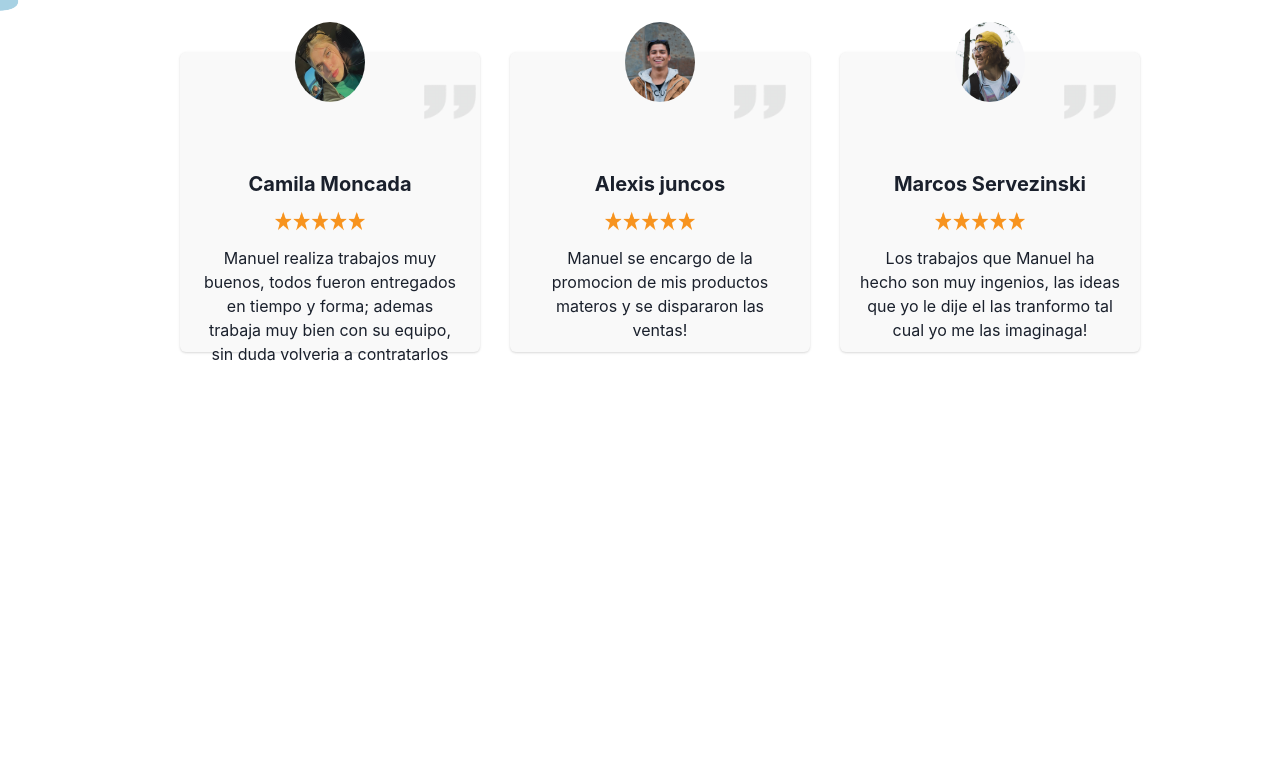
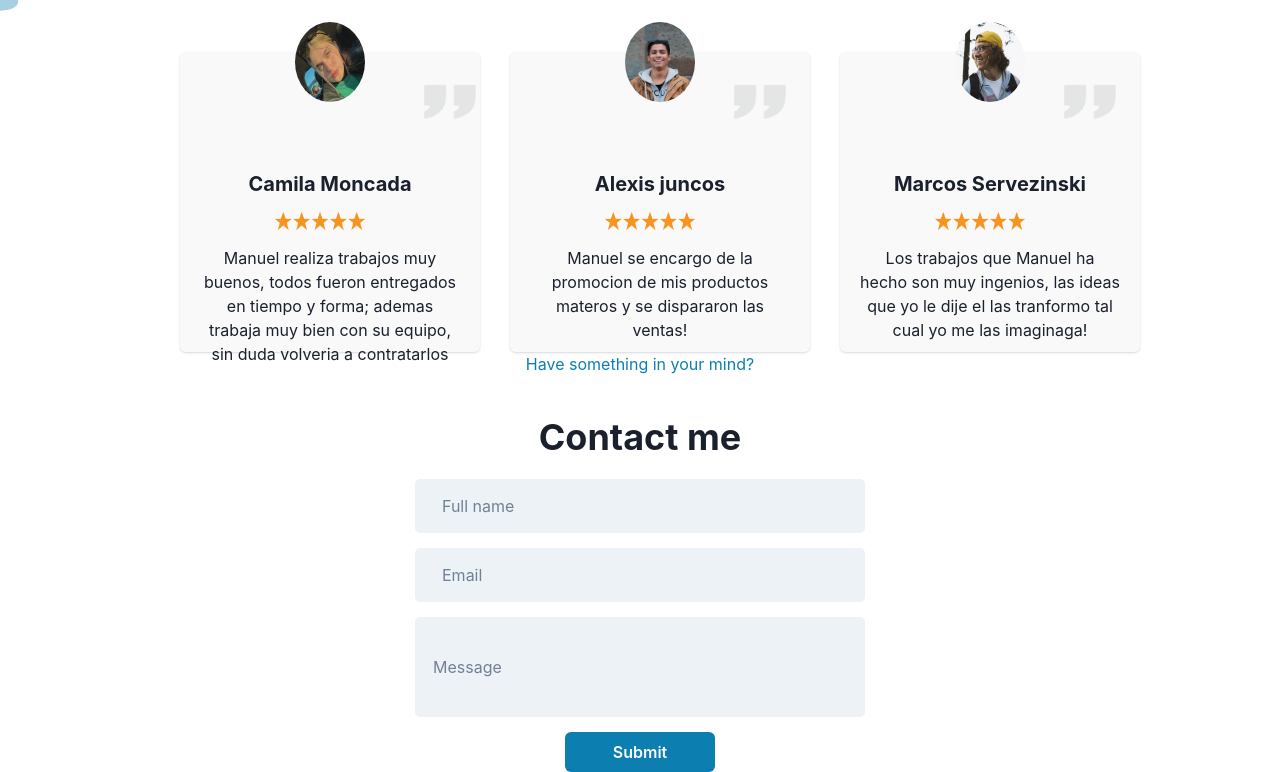
Before and after one commit to Manunyville/Armado-de-portfolio, a React (Vite) app: page / in a window 1280 px wide. Shown: the part 2035-2807 px from the top of the page. Before the commit the page ends 2421 px from the top, so only its background shows below. Built offline with nearby package versions, Linux system fonts and the light colour scheme.

Commit message:
componente form y su funcionamiento del formulario

```diff
--- a/package.json
+++ b/package.json
@@ -13,6 +13,7 @@
     "@chakra-ui/react": "^2.5.5",
     "@emotion/react": "^11.10.6",
     "@emotion/styled": "^11.10.6",
+    "@formspree/react": "^2.4.1",
     "framer-motion": "^10.12.4",
     "react": "^18.2.0",
     "react-dom": "^18.2.0",
--- a/src/App.jsx
+++ b/src/App.jsx
@@ -4,6 +4,7 @@ import './App.css'
 import Hero from './componentes/Hero/hero'
 import About from './componentes/about/about'
 import Service from './componentes/servicio/servicio'
+import Contacto from './componentes/form/contact'
 
 function App() {
 
@@ -13,6 +14,7 @@ function App() {
    <Hero/>
    <About/>
    <Service/>
+   <Contacto/>
     </div>
   )
 }
--- /dev/null
+++ b/src/componentes/form/contact.css
@@ -0,0 +1,10 @@
+*{
+padding: 0px;
+margin: 0px;
+}
+.imgContactoAzul{
+    position: absolute;
+}
+.stackForm{
+    position: relative;
+}
--- /dev/null
+++ b/src/componentes/form/contact.jsx
@@ -0,0 +1,94 @@
+import './contact.css'
+import React from 'react'
+import { Stack, HStack, VStack, Flex, Button, ButtonGroup, Text, Container, Heading, Image, Card, CardHeader, CardBody, Input, Textarea } from '@chakra-ui/react'
+import { motion } from "framer-motion";
+import { useForm, ValidationError } from '@formspree/react';
+import Azul from '../../assets/img/ImagenazulD.png';
+
+
+
+
+const Contacto = () => {
+    function ContactForm() {
+        const [state, handleSubmit] = useForm("mzbqknje");
+        if (state.succeeded) {
+            return <p>Thanks for joining!</p>;
+        }
+        return (
+            <form action="https://formspree.io/f/mzbqknje" onSubmit={handleSubmit}>
+                <VStack gap='15px'>
+                    <Input
+                        id="text"
+                        type="text"
+                        name="text"
+                        variant='filled'
+                        borderRadius='5px'
+                        placeholder='Full name'
+                        padding='25px'
+                        width='450px'
+                    />
+                    <Input
+                        id="email"
+                        type="email"
+                        name="email"
+                        variant='filled'
+                        borderRadius='5px'
+                        placeholder='Email'
+                        padding='25px'
+                        width='450px'
+                    />
+                    <ValidationError
+                        prefix="Email"
+                        field="email"
+                        errors={state.errors}
+                    />
+                    <Input
+                        id="message"
+                        name="message"
+                        variant='filled'
+                        borderRadius='5px'
+                        placeholder='Message'
+                        height='100px'
+                        width='450px'
+
+                    />
+                    <ValidationError
+                        prefix="Message"
+                        field="message"
+                        errors={state.errors}
+                    />
+                </VStack>
+                <VStack justify={'center'} marginTop='15px'>
+                    <Button type="submit" disabled={state.submitting}
+
+                        as={motion.button}
+                        width='150px'
+                        whileHover={{ color: '#0C7FB0' }}
+                        color={'#F9F9F9'}
+                        bg={'#0C7FB0'}
+                        variant='solid'>
+
+                        Submit
+                    </Button>
+                </VStack>
+            </form>
+        );
+    }
+    return (
+        <Container id='contact'width='full'>
+            <VStack gap='20px'>
+                <Text color={'#0C7FB0'}>Have something in your mind?</Text>
+                <HStack className='stackForm'>
+                    <Image src={Azul} className='imgContactoAzul'/>
+                </HStack>
+                <Heading>Contact me</Heading>
+                <Stack >
+
+                    <ContactForm />
+
+                </Stack>
+            </VStack>
+        </Container>
+    )
+}
+export default Contacto
```
Also changed, not shown: 1 other file (tests, documents, lock files or other folders).
